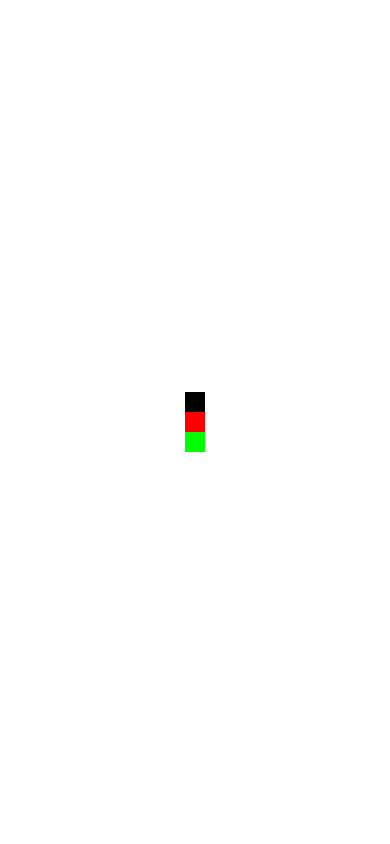
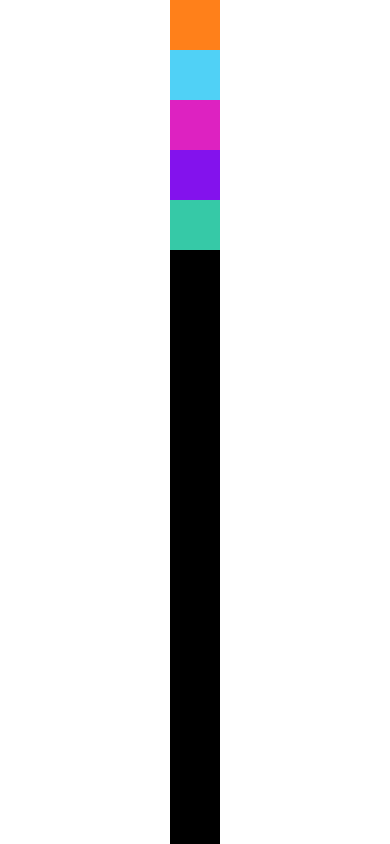
Before and after one commit to gabibecker/ReactNative, a React Native app: screen / in a window 390 px wide. Built offline with nearby package versions, Linux system fonts and the light colour scheme.

Commit message:
Usando flexBox #01

```diff
--- a/src/App.tsx
+++ b/src/App.tsx
@@ -1,7 +1,8 @@
 import React from 'react';
 import { SafeAreaView, StyleSheet } from 'react-native';
-import Quadrado from './components/layout/Quadrado';
+import FlexBox1 from './components/layout/FlexBox1';
 
+//import Quadrado from './components/layout/Quadrado';
 // import DigiteSeuNome from './components/DigiteSeuNome';
 // import ContadorV2 from './contador/ContadorV2';
 // import Botão from './components/Botão';
@@ -21,12 +22,9 @@ import Quadrado from './components/layout/Quadrado';
 //import ListaProdutos from './components/produtos/ListaProdutos';
 //import ListaProdutoV2 from './components/produtos/ListaProdutoV2';
 
-
 export default () => (
     <SafeAreaView style={style.App}>
-        <Quadrado/>
-        <Quadrado color="#F00"/>
-        <Quadrado color="#0F0"/>
+        <FlexBox1></FlexBox1>
         {/* <DigiteSeuNome/> */}
         {/* <ListaProdutoV2/> */}
         {/* <ListaProdutos /> */}
--- /dev/null
+++ b/src/components/layout/FlexBox1.tsx
@@ -0,0 +1,24 @@
+import React from "react";
+import { StyleSheet, SafeAreaView } from "react-native";
+import estilo from "../estilo";
+import Quadrado from "./Quadrado";
+
+export default props => {
+    return (
+        <SafeAreaView style={style.FlexV1}>
+            <Quadrado color="#ff801a" />
+            <Quadrado color="#50d1f6" />
+            <Quadrado color="#dd22c1" />
+            <Quadrado color="#8312ed" />
+            <Quadrado color="#36c9a7" />
+        </SafeAreaView>
+    );
+};
+
+const style = StyleSheet.create({
+    FlexV1: {
+        backgroundColor: "#000",
+        flexGrow: 1,
+        justifyContent: "flex-start",
+    },
+});
--- a/src/components/layout/Quadrado.tsx
+++ b/src/components/layout/Quadrado.tsx
@@ -2,11 +2,12 @@ import React from "react";
 import { SafeAreaView } from "react-native";
 
 export default props => {
+    const lado = 50;
     return (
         // eslint-disable-next-line react-native/no-inline-styles
         <SafeAreaView style={{
-            height: 20,
-            width: 20,
+            height: lado,
+            width: lado,
             backgroundColor: props.color || '#000',
         }} />
     );
```
